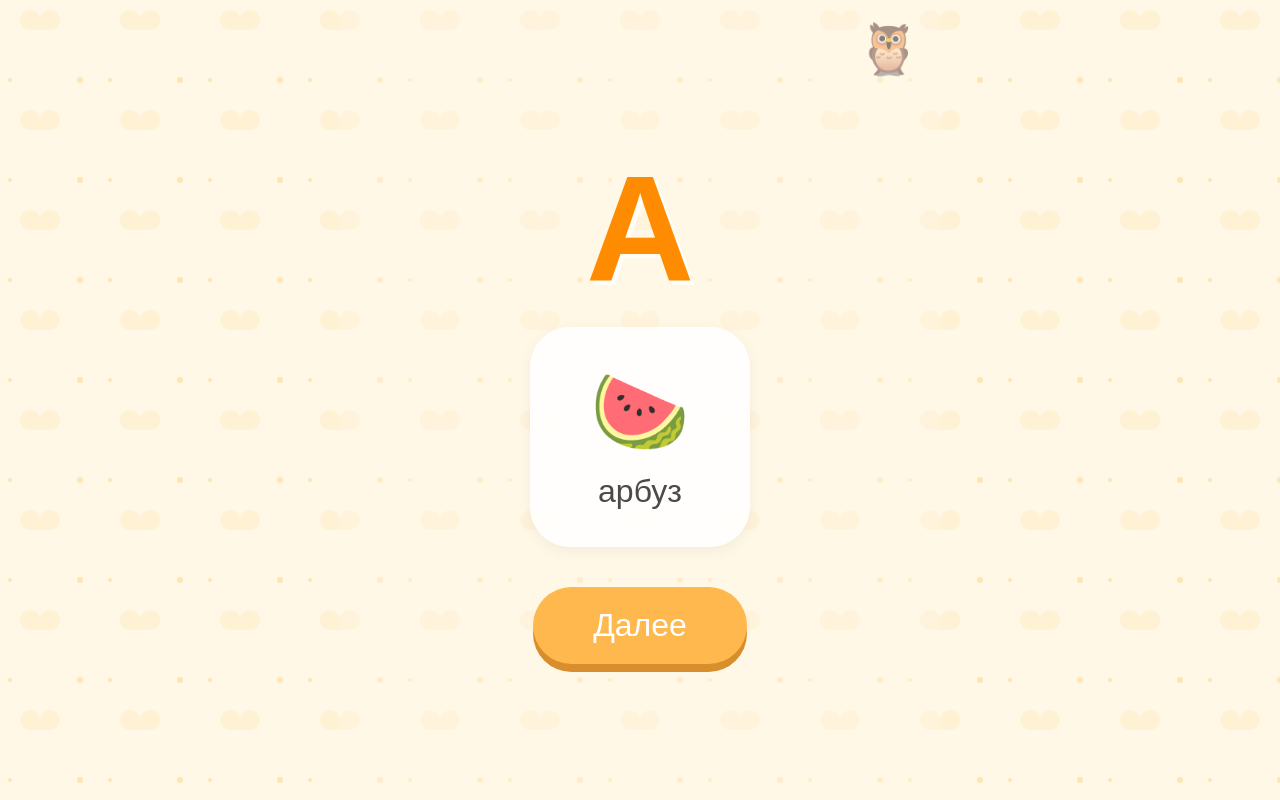
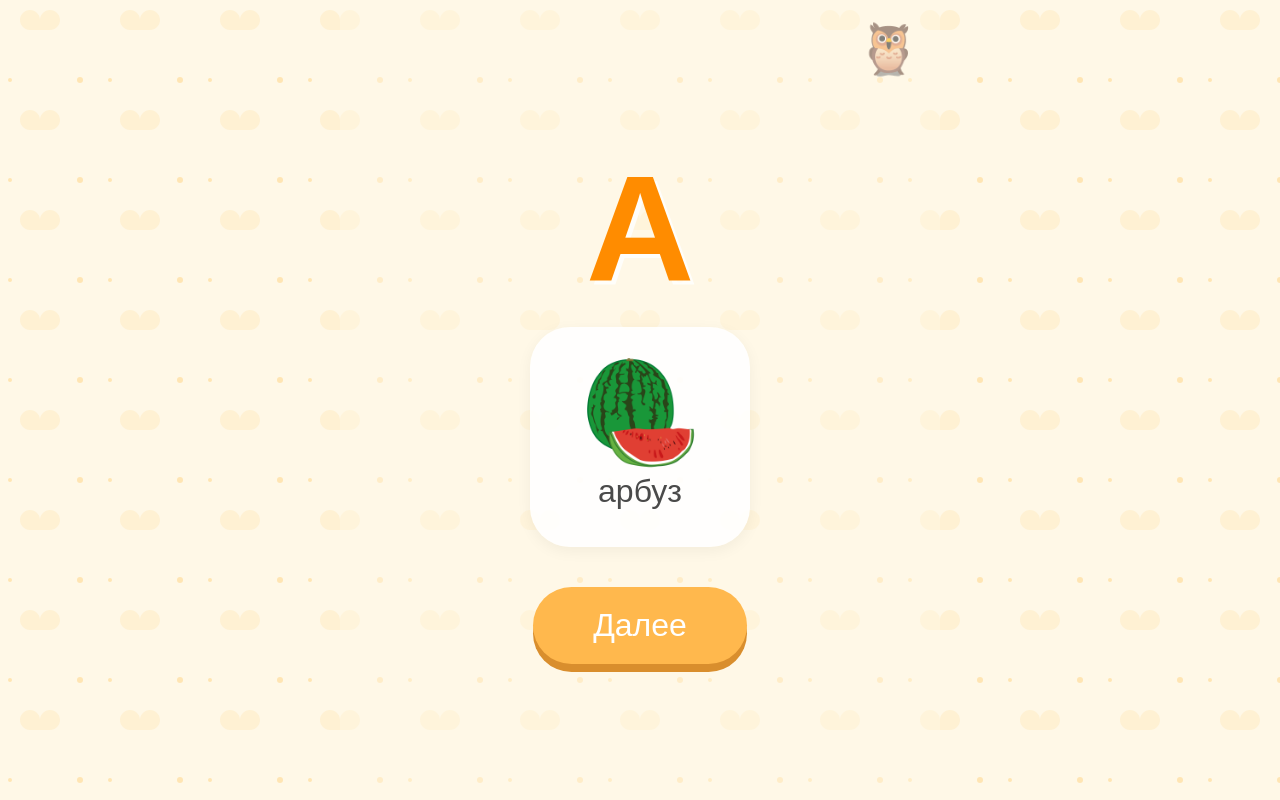
Before and after one commit to Kir92/kids-letters, a website built with Vite: page index.html in a window 1280 px wide. Both pictures are taken after a click on the button "Играть". Built offline with nearby package versions, Linux system fonts and the light colour scheme.

Commit message:
Lift parent gate up

```diff
--- a/src/data/letters.js
+++ b/src/data/letters.js
@@ -1,6 +1,6 @@
 export const letters = [
   // --- ГЛАСНЫЕ ---
-  { id: 'a', char: 'А', word: 'арбуз', emoji: '🍉' },
+  { id: 'a', char: 'А', word: 'арбуз', image: './images/arbuz.png' },
   { id: 'o', char: 'О', word: 'облако', emoji: '☁️' },
   { id: 'u', char: 'У', word: 'утка', emoji: '🦆' },
   { id: 'i', char: 'И', word: 'игрушка', emoji: '🧸' },
--- a/src/screens/lesson.js
+++ b/src/screens/lesson.js
@@ -38,12 +38,17 @@ export function mountLesson(onFinish) {
       return;
     }
 
+    // Проверяем, есть ли картинка. Если есть — используем тег img, если нет — эмодзи.
+    const mediaHTML = currentLetter.image
+      ? `<img src="${currentLetter.image}" alt="${currentLetter.word}" class="word-image" />`
+      : `<span class="emoji">${currentLetter.emoji}</span>`;
+
     app.innerHTML = `
       <div class="screen lesson-screen">
         <div class="owl-corner">🦉</div>
         <div class="letter-display">${currentLetter.char}</div>
         <div class="word-card">
-          <span class="emoji">${currentLetter.emoji}</span>
+          ${mediaHTML}
           <span class="word">${currentLetter.word}</span>
         </div>
         <button id="next-btn" class="big-btn">Далее</button>
--- a/src/style.css
+++ b/src/style.css
@@ -127,6 +127,12 @@ h1 {
   align-items: center;
   line-height: 1;
 }
+.word-card .word-image {
+  width: 100px;
+  height: 100px;
+  object-fit: contain; /* Картинка впишется в квадрат */
+  animation: pulse-image 2s infinite ease-in-out; /* Добавили анимацию */
+}
 
 .word-card .word {
   font-size: 32px;
@@ -248,10 +254,9 @@ h2.prompt {
   border: 3px dashed #D0D0D0;
 }
 
-/* --- РОДИТЕЛЬСКИЙ РАЗДЕЛ --- */
 .parent-gate {
   position: absolute;
-  bottom: 20px;
+  bottom: 60px; /* Было 20px, подняли выше */
   font-size: 12px;
   color: #B0B0B0;
   cursor: pointer;
@@ -313,3 +318,9 @@ h2.prompt {
 .parent-btn.danger:active {
   box-shadow: 0 0 0 #FFCDD2;
 }
+
+/* Анимация "дыхания" для картинки */
+@keyframes pulse-image {
+  0%, 100% { transform: scale(1); }
+  50% { transform: scale(1.1); } /* Увеличивается на 10% */
+}
```
Also changed, not shown: public/images/arbuz.png (added), public/images/eskimo.png (added), public/images/igrushka.png (added), public/images/oblako.png (added), public/images/utka.png (added).
